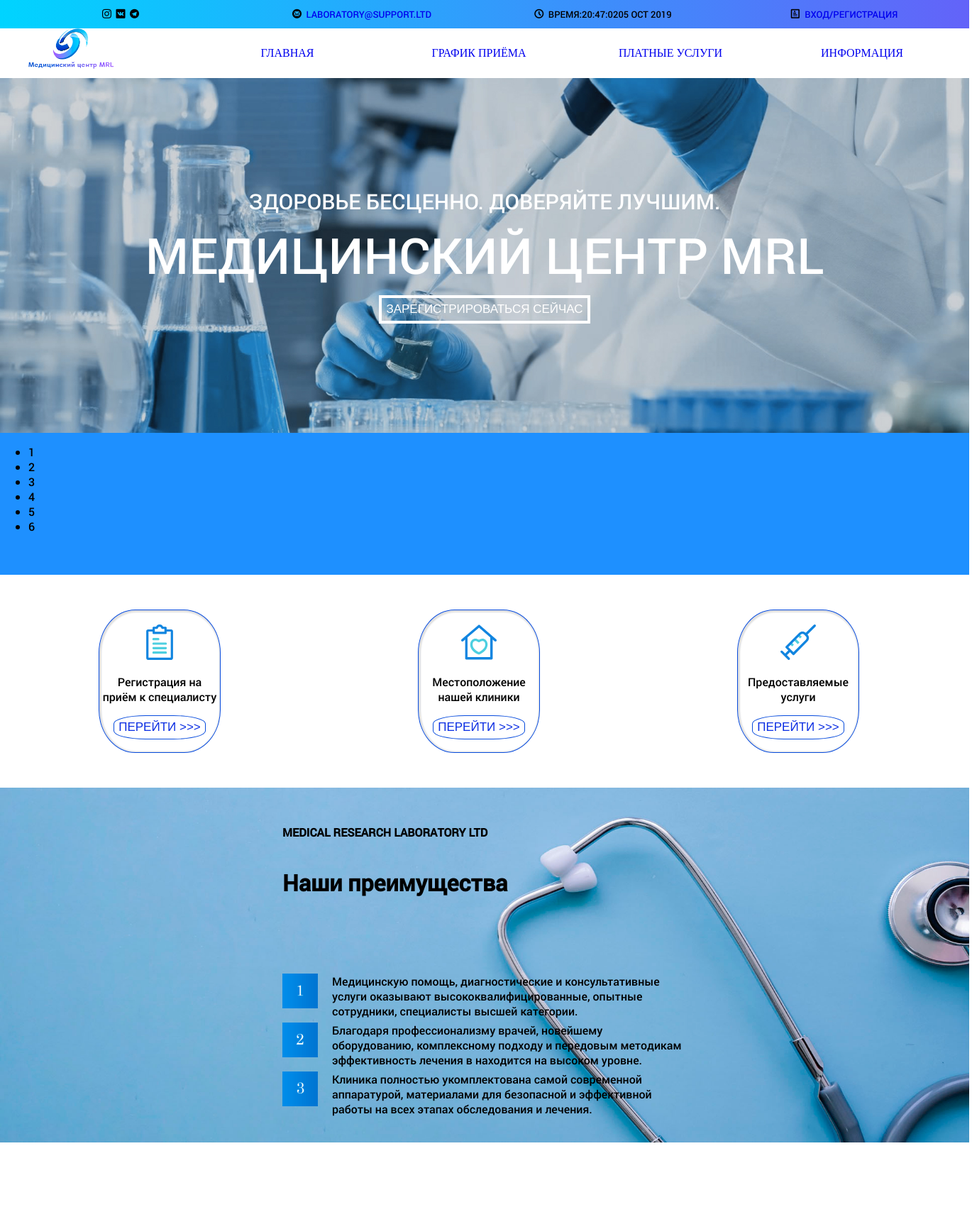
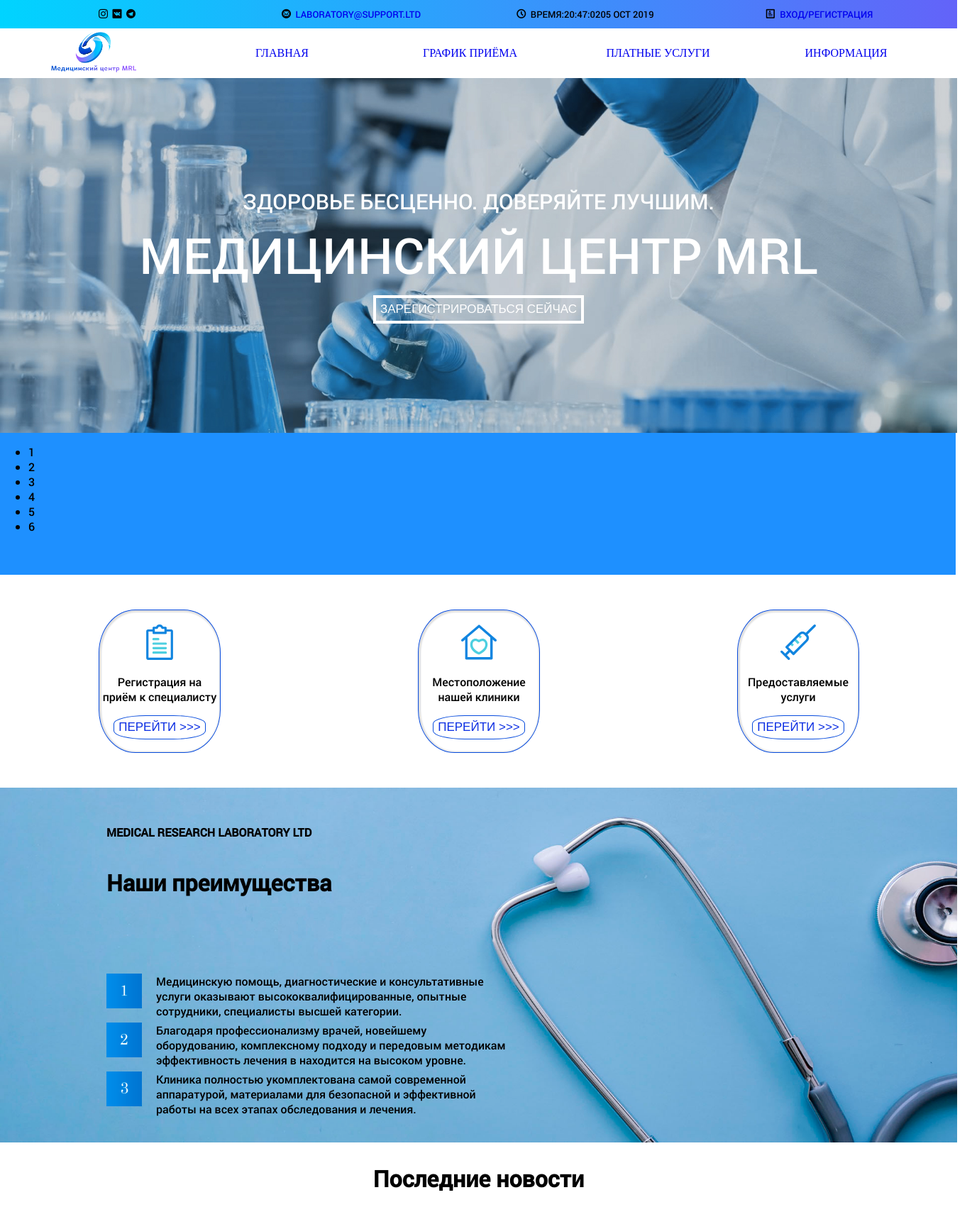
Before and after one commit to Vadimpash/git-vadimon, a React (Create React App) app: page / in a window 1280 px wide. Shown: the top 1708 px of the page at 71% size, 1370 px wide, since content can reach past the window. Built offline with nearby package versions, Linux system fonts and the light colour scheme.

Commit message:
Адаптировал главную страницу к размерам своего экрана

```diff
--- a/src/App.css
+++ b/src/App.css
@@ -1,7 +1,7 @@
 .wrapper {
     display: grid;
     font-family: 'Roboto', serif;
-    grid-template-columns: 1366px;
+    grid-template-columns: 1349px;
     grid-template-areas: "he"
     "me"
     "ba"
@@ -12,5 +12,5 @@
     "re"
     "ti"
     "fo";
-    grid-template-rows: 40px 70px 500px 200px 300px 500px 1200px 100px 30px 120px ;
+    grid-template-rows: 40px 70px 500px 200px 300px 500px 1200px 100px 30px 130px ;
 }
--- a/src/components/advantages/advantages.css
+++ b/src/components/advantages/advantages.css
@@ -7,7 +7,7 @@
 .advContent {
     position: absolute;
     align-self: center;
-    justify-self: center;
+    margin-left: 150px;
 }
 
 .advLogo {
@@ -29,6 +29,6 @@
 }
 
 .advImg img {
-    width: 1366px;
+    width: 1349px;
     height: 500px;
 }
--- a/src/components/banner/banner.css
+++ b/src/components/banner/banner.css
@@ -46,6 +46,6 @@
 }
 
 .banner img {
-     width: 1366px;
+     width: 1349px;
      height: 500px;
  }
--- a/src/components/footer/footer.css
+++ b/src/components/footer/footer.css
@@ -1,7 +1,7 @@
 .footer .footerContent {
     grid-area: fo;
     display: grid;
-    width: 1366px;
+    width: 1349px;
     grid-template-columns: repeat(3, 400px);
     background: rgb(2, 0, 36);
     background: linear-gradient(90deg, rgba(2, 0, 36, 1) 0%, rgba(0, 212, 255, 1) 0%, rgba(99, 99, 249, 1) 100%);
--- a/src/components/header/header.css
+++ b/src/components/header/header.css
@@ -1,8 +1,8 @@
 .header {
     grid-area: he;
     display: grid;
-    width: 1366px;
-    grid-template-columns: repeat(4, 340px);
+    width: 1349px;
+    grid-template-columns: repeat(4, 330px);
     grid-auto-rows: minmax(40px, auto);
     background: rgb(2, 0, 36);
     background: linear-gradient(90deg, rgba(2, 0, 36, 1) 0%, rgba(0, 212, 255, 1) 0%, rgba(99, 99, 249, 1) 100%);
--- a/src/components/menu/menu.css
+++ b/src/components/menu/menu.css
@@ -3,7 +3,7 @@
     display: grid;
     text-transform: uppercase;
     font-family: 'Lato Regular', serif;
-    grid-template-columns: repeat(5, 270px);
+    grid-template-columns: repeat(5, 265px);
     grid-auto-rows: minmax(40px, auto);
     text-align: center;
     align-items: center;
@@ -20,7 +20,8 @@
 }
 
 .menu img {
-    margin-left: 40px;
+    margin-left: 72px;
+    margin-top: 9px;
     width: 120px ;
     height: 70px;
 }
--- a/src/components/news/news.css
+++ b/src/components/news/news.css
@@ -1,4 +1,4 @@
-.news {
+.wrapNews {
     grid-area: ne;
     display: grid;
     grid-template-columns: repeat(2, 600px);
@@ -7,6 +7,17 @@
     align-self: center;
     justify-self: center;
     grid-gap: 20px;
+}
+
+.article {
+    display: grid;
+    grid-template-columns: repeat(1, 1349px);
+    grid-auto-rows: minmax(40px, 100px);
+}
+
+.article h1 {
+    text-align: center;
+    align-self: center;
 }
 
 .news .firItemNews {
--- a/src/components/news/news.js
+++ b/src/components/news/news.js
@@ -9,13 +9,18 @@ import Fourth from '../../img/png/1000years.png'
 const News = () => {
     return (
         <div className="news">
+            <div className="article">
+                <h1>Последние новости</h1>
+            </div>
+            <div className="wrapNews">
                 <div className="firItemNews">
                     <div className="firImage">
                         <img src={First} alt="A first post"/>
                     </div>
                     <div className="firContent">
                         <div className="firTitle"><h2>СКИДКА 10 % на анализы крови</h2></div>
-                    <div className="firDate"><span><img src={Calendar} alt="First date"/>15 ФЕВРАЛЯ 2019</span></div>
+                        <div className="firDate"><span><img src={Calendar} alt="First date"/>15 ФЕВРАЛЯ 2019</span>
+                        </div>
                         <div className="firText"><p>С 19 февраля по 18 апреля 2019 года в нашем МЦ действует СКИДКА 10 %
                             на анализы крови
 
@@ -43,7 +48,8 @@ const News = () => {
                     </div>
                     <div className="thiContent">
                         <div className="thiTitle"><h2>Наш медицинский центр предлагает новые виды услуг:</h2></div>
-                    <div className="thiDate"><span><img src={Calendar} alt="Third date"/> 15 ФЕВРАЛЯ 2019</span></div>
+                        <div className="thiDate"><span><img src={Calendar} alt="Third date"/> 15 ФЕВРАЛЯ 2019</span>
+                        </div>
                         <div className="thiText"><p>
                             ЛАБОРАТОРНАЯ ДИАГНОСТИКА
                             ПСИХОТЕРАПИЯ
@@ -57,9 +63,11 @@ const News = () => {
                     </div>
                     <div className="fouContent">
                         <div className="fouTitle"><h2>Поздравляем вас с днём города!</h2></div>
-                    <div className="fouDate"><span><img src={Calendar} alt="Fourth date"/>25 АВГУСТА 2019</span></div>
+                        <div className="fouDate"><span><img src={Calendar} alt="Fourth date"/>25 АВГУСТА 2019</span>
+                        </div>
                         <div className="fouText"><p>Уважаемые жители и гости города Бреста!
-                        Наш медицинский центр поздравляет вас с 1000-летием нашего удивительного, яркого и солнечного
+                            Наш медицинский центр поздравляет вас с 1000-летием нашего удивительного, яркого и
+                            солнечного
                             города!
                             Хотим пожелать, чтобы все мы были дружны и едины, а наши старания, устремления и надежды
                             помогали
@@ -67,6 +75,7 @@ const News = () => {
                     </div>
                 </div>
             </div>
+        </div>
     );
 }
 
--- a/src/components/rewards/rewards.css
+++ b/src/components/rewards/rewards.css
@@ -1,13 +1,13 @@
 .rewards {
     grid-area: re;
-    width: 1366px;
+    width: 1349px;
     background: rgb(198, 198, 212);
     background: linear-gradient(90deg, rgba(198, 198, 212, 1) 0%, rgba(122, 147, 153, 1) 0%, rgba(251, 251, 251, 1) 0%, rgba(160, 160, 255, 1) 100%);
 }
 
 .itemReward {
     display: grid;
-    grid-template-columns: repeat(5, 270px);
+    grid-template-columns: repeat(5, 265px);
     text-align: center;
 }
 
--- a/src/components/slider/slider.css
+++ b/src/components/slider/slider.css
@@ -1,5 +1,5 @@
 .slider {
     grid-area: sl;
-    width: 1366px;
+    width: 1347px;
     background-color: dodgerblue;
 }
--- a/src/components/ticker/ticker.css
+++ b/src/components/ticker/ticker.css
@@ -1,9 +1,8 @@
 .ticker {
     grid-area: ti;
-    width: 1366px;
+    width: 1347px;
 }
 
 .ticker span {
     text-align: center;
-    border: 2px solid;
 }
```
Lines whose indentation alone changed are shown as unchanged.
